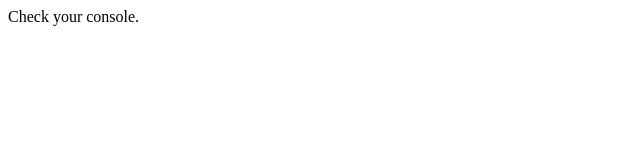
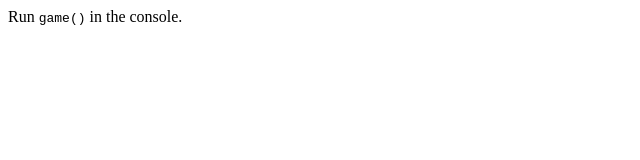
Before and after one commit to MaxraySavage/Rock-Paper-Scissors-TOP, a plain HTML site: page index.html in a window 1280 px wide. Shown: the full height of the page, 0-640 px from the left. Drawn offline with Linux system fonts and the light colour scheme.

Commit message:
Slight change to HTML

```diff
--- a/index.html
+++ b/index.html
@@ -12,6 +12,6 @@
 
 <body>
   <script src="js/scripts.js"></script>
-  Check your console.
+  Run <code>game()</code> in the console.
 </body>
 </html>
```
